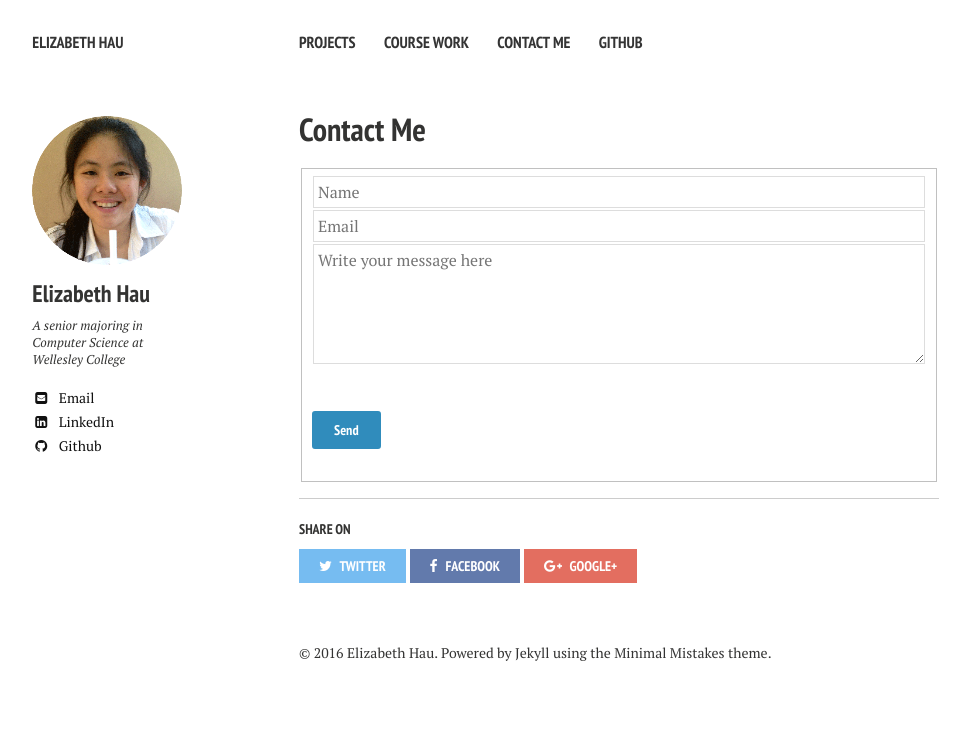
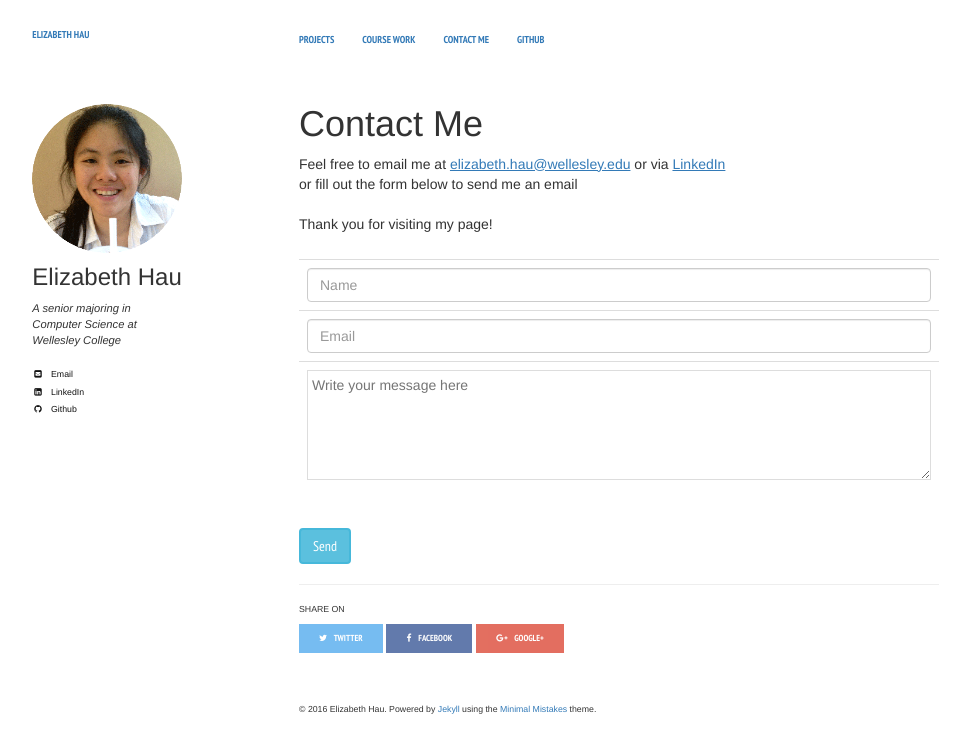
Before and after one commit to elizabethhau/elizabethhau.github.io, a Jekyll site: the page built from contact/index.html, in a window 1280 px wide. Shown: the top 753 px of the page, without its empty margins (21-991 px from the left). Built offline with Jekyll 4.4.1, drawn with Linux system fonts in a browser that asks for light colours; nearby versions of some CDN libraries.

Commit message:
contact page added back bootstrap try 5

```diff
--- a/contact/index.html
+++ b/contact/index.html
@@ -9,13 +9,21 @@ tags: []
 image:
   feature:
 ---
+<!-- <style>
+.table{border-collapse:collapse!important}
+.table td,.table th{background-color:#fff!important}
+.table-hover>tbody>tr:hover{background-color:#f5f5f5}
+</style>-->
 
-<!--<div class = "page-header">Contact Me-->
-	<form action="http://formspree.io/elizabeth.hau@wellesley.edu" method="POST">
-		<div class = "panel-heading">
+<div>
+	<p>Feel free to email me at <a href="elizabeth.hau@wellesley.edu">elizabeth.hau@wellesley.edu</a> or via <a href="https://www.linkedin.com/in/elizabethhau">LinkedIn</a>
+	<br>or fill out the form below to send me an email
+	<br><br>Thank you for visiting my page!<br>
+	<form role = "form" action="http://formspree.io/elizabeth.hau@wellesley.edu" method="POST">
+		<div> <!-- class = "panel-heading"> -->
 			<fieldset>
-				<div class = "panel-content">
-				<table class = "table table-hover table-condensed">
+				<div><!-- class = "panel-content">-->
+				<table class = "table table-hover table-responsive">
 					<div class = "form-group">
 						<tr><td><input class = "form-control" type="text" name="name" placeholder="Name" required></td></tr>
 					</div>
@@ -35,16 +43,16 @@ image:
 			</fieldset>
 		</div>
 	</form>
-<!-- </div> -->
+</div>
 
 <!-- Latest compiled and minified CSS -->
-<!-- <link rel="stylesheet" href="http://maxcdn.bootstrapcdn.com/bootstrap/3.3.4/css/bootstrap.min.css"> -->
+<link rel="stylesheet" href="http://maxcdn.bootstrapcdn.com/bootstrap/3.3.4/css/bootstrap.min.css">
 
 <!-- jQuery library -->
-<!-- <script src="https://ajax.googleapis.com/ajax/libs/jquery/1.11.1/jquery.min.js"></script> -->
+<script src="https://ajax.googleapis.com/ajax/libs/jquery/1.11.1/jquery.min.js"></script>
 
 <!-- Latest compiled JavaScript -->
-<!-- <script src="http://maxcdn.bootstrapcdn.com/bootstrap/3.3.4/js/bootstrap.min.js"></script> -->
+<script src="http://maxcdn.bootstrapcdn.com/bootstrap/3.3.4/js/bootstrap.min.js"></script>
 
 <!--
 <form action="http://formspree.io/elizabeth.hau@wellesley.edu" method="POST">
```
Also changed, not shown: 2 other files.
